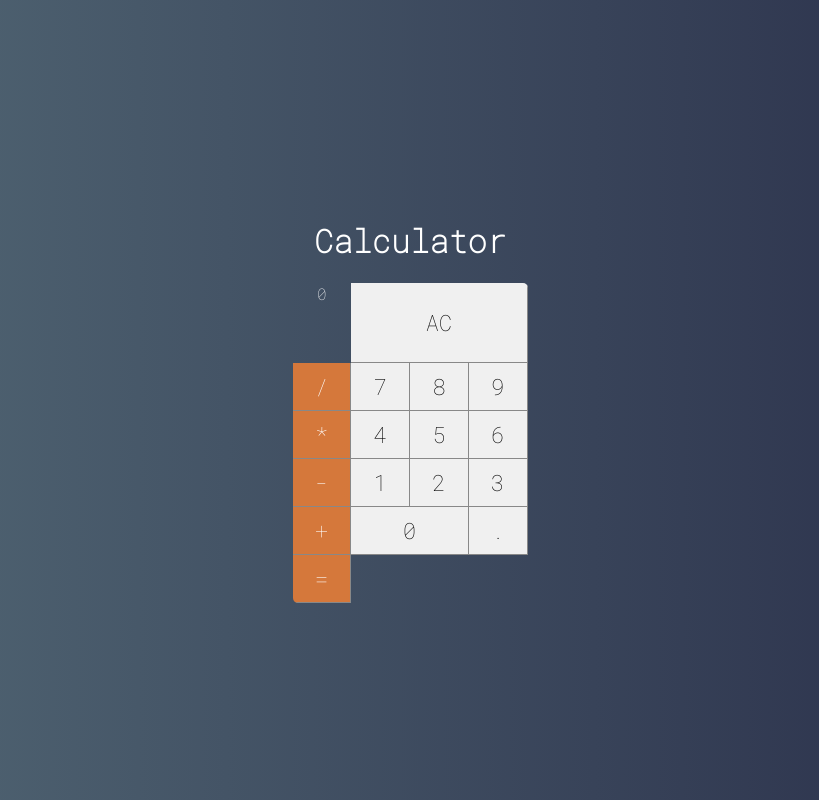
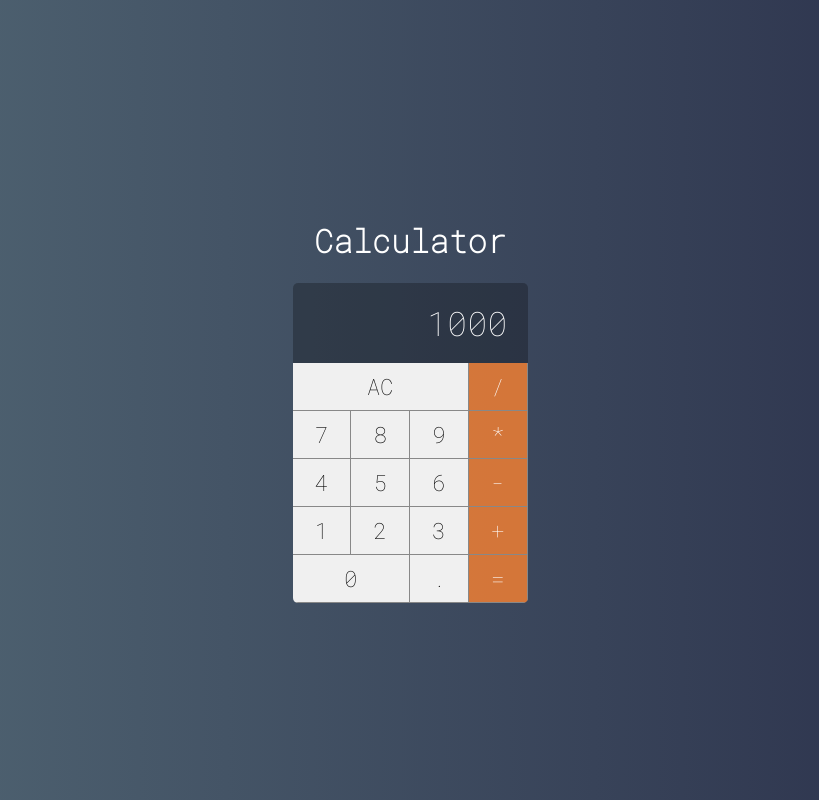
Before and after one commit to mvassuncao1/cursoudemy-web-moderno, a Vue app in the folder Section 26 - Vue JS/vue/calculator/: page / in a window 1280 px wide. Shown: the whole page, without its empty margins (230-1049 px from the left). Built offline with nearby package versions, Linux system fonts and the light colour scheme.

Commit message:
Finalizada aula 492: finalizada estrutura do componente Display

```diff
--- a/Section 26 - Vue JS/vue/calculator/src/components/CalculatorDisplay.vue
+++ b/Section 26 - Vue JS/vue/calculator/src/components/CalculatorDisplay.vue
@@ -1,15 +1,26 @@
 <template>
     <div class="display">
-        0
+        {{value}}
     </div>
 </template>
 
 <script>
 export default{
+    props:['value']
 
 }
 </script>
 
 <style>
+.display{
+    grid-column: span 4;
+    background-color: #0004;
 
+    display: flex;
+    justify-content: flex-end;
+    align-items: center;
+    padding: 20px;
+    font-size: 2.1em;
+    overflow: hidden;
+}
 </style>
--- a/Section 26 - Vue JS/vue/calculator/src/main/AppCalculator.vue
+++ b/Section 26 - Vue JS/vue/calculator/src/main/AppCalculator.vue
@@ -1,6 +1,6 @@
 <template>
     <div class="calculator">
-        <Display />
+        <Display value="1000"/>
         <Button label="AC" triple/>
         <Button label="/" operation/>
         <Button label="7"/>
```
